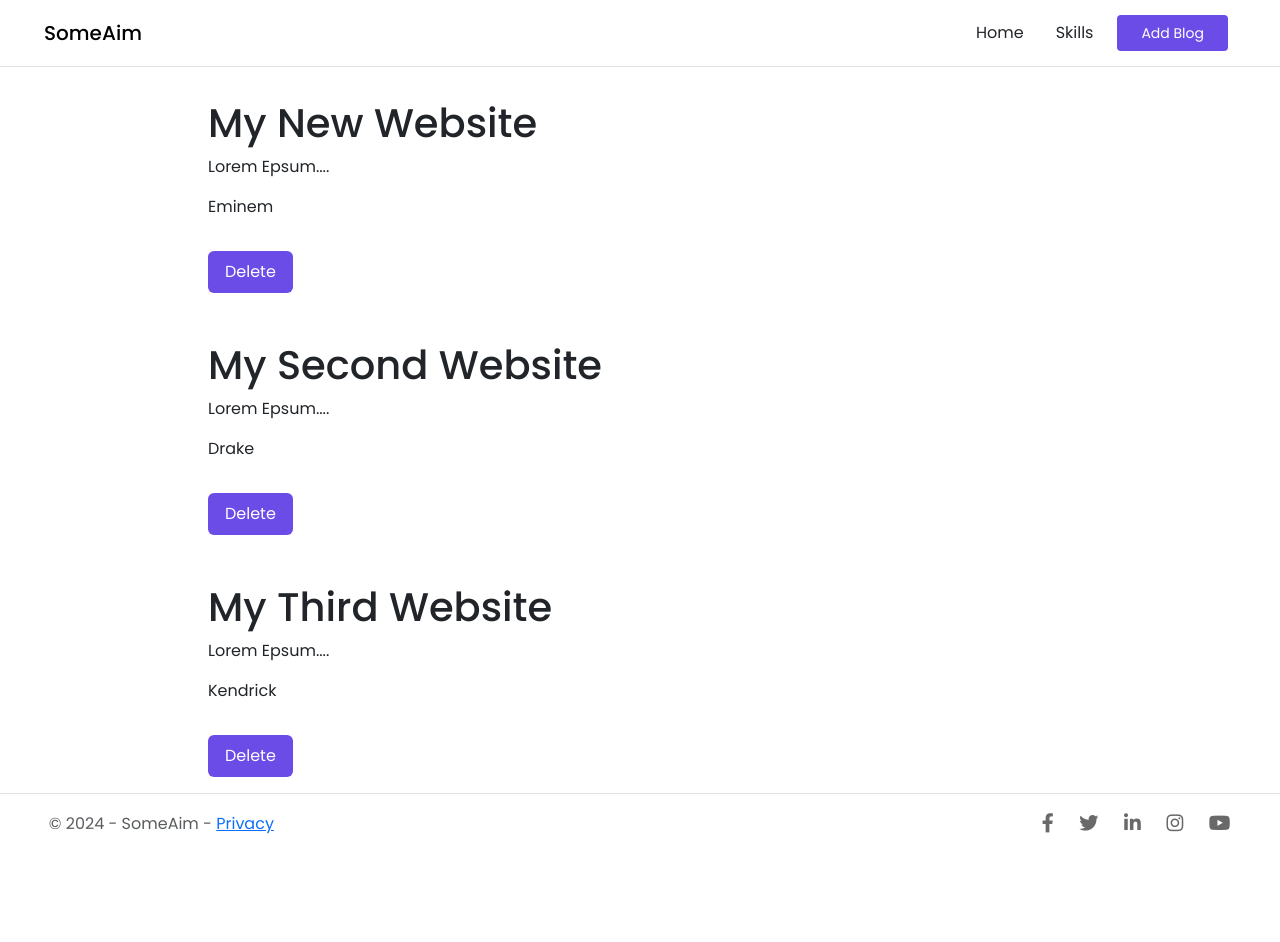
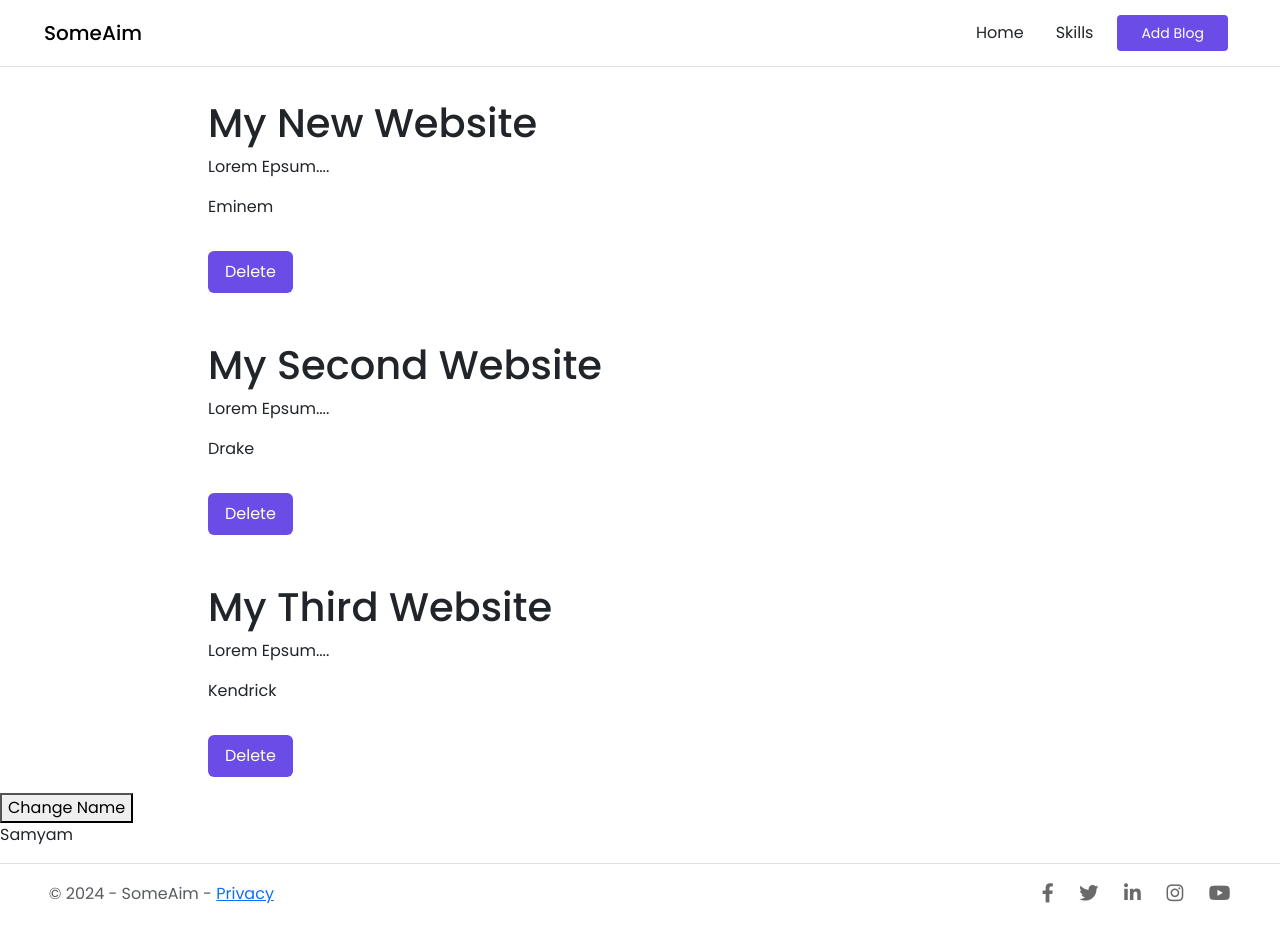
Before and after one commit to shaggy619/react-js, a React (Create React App) app in the folder simple-blog/: page / in a window 1280 px wide. Shown: the top 942 px of the page. Before the commit the page ends 914 px from the top, so only its background shows below. Built offline with nearby package versions, Linux system fonts and the light colour scheme.

Commit message:
worked with useEffect hook

```diff
--- a/simple-blog/src/Components/Hero.js
+++ b/simple-blog/src/Components/Hero.js
@@ -1,4 +1,4 @@
-import React, { useState } from "react";
+import React, { useEffect, useState } from "react";
 import Blogs from "./Blogs";
 
 export default function Hero() {
@@ -23,6 +23,12 @@ export default function Hero() {
     },
   ]);
 
+  const [name, setName] = useState("Samyam");
+
+  const changeName = () => {
+    setName("Kritan");
+  };
+
   const handleDelete = (id) => {
     const newBlogs = blogs.filter((blog) => {
       return id !== blog.id;
@@ -30,9 +36,15 @@ export default function Hero() {
     setBlocks(newBlogs);
   };
 
+  useEffect(() => {
+    console.log("The dom was re-rendered!");
+  }, [name]);
+
   return (
     <>
       <Blogs blogs={blogs} handleDelete={handleDelete} />
+      <button onClick={changeName}>Change Name</button>
+      <p>{name}</p>
     </>
   );
 }
```
